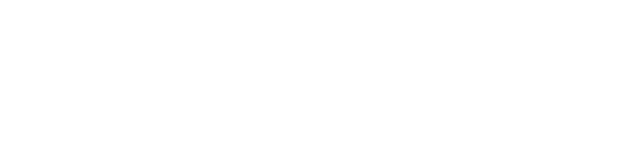
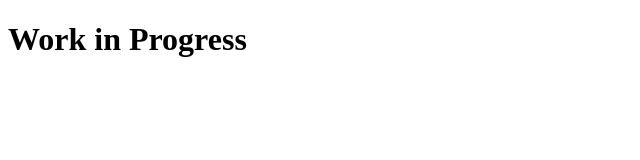
Before and after one commit to WretchedJade/odin-recipes, a plain HTML site: page recipes/milanesa_napo.html in a window 1280 px wide. Shown: the whole page, without its empty margins (0-640 px from the left). Drawn offline with Linux system fonts and the light colour scheme.

Commit message:
defined recipe files as work in progress

```diff
--- a/recipes/milanesa_napo.html
+++ b/recipes/milanesa_napo.html
@@ -6,6 +6,7 @@
     <title>Milanesa Recipe</title>
 </head>
 <body>
+    <h1>Work in Progress</h1>
 
 </body>
 </html>
```
Also changed, not shown: recipes/ravioles.html (+1 -1 lines).
